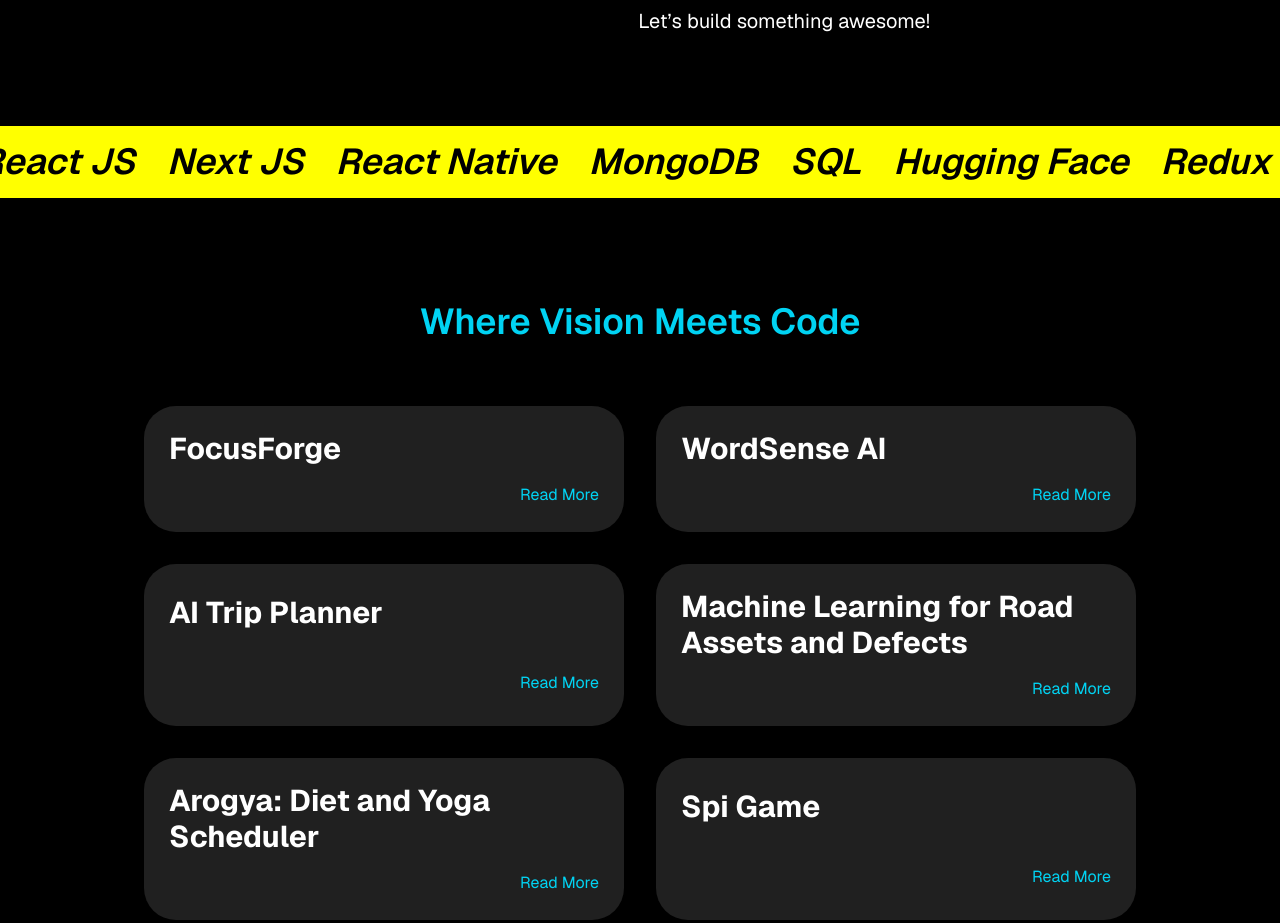
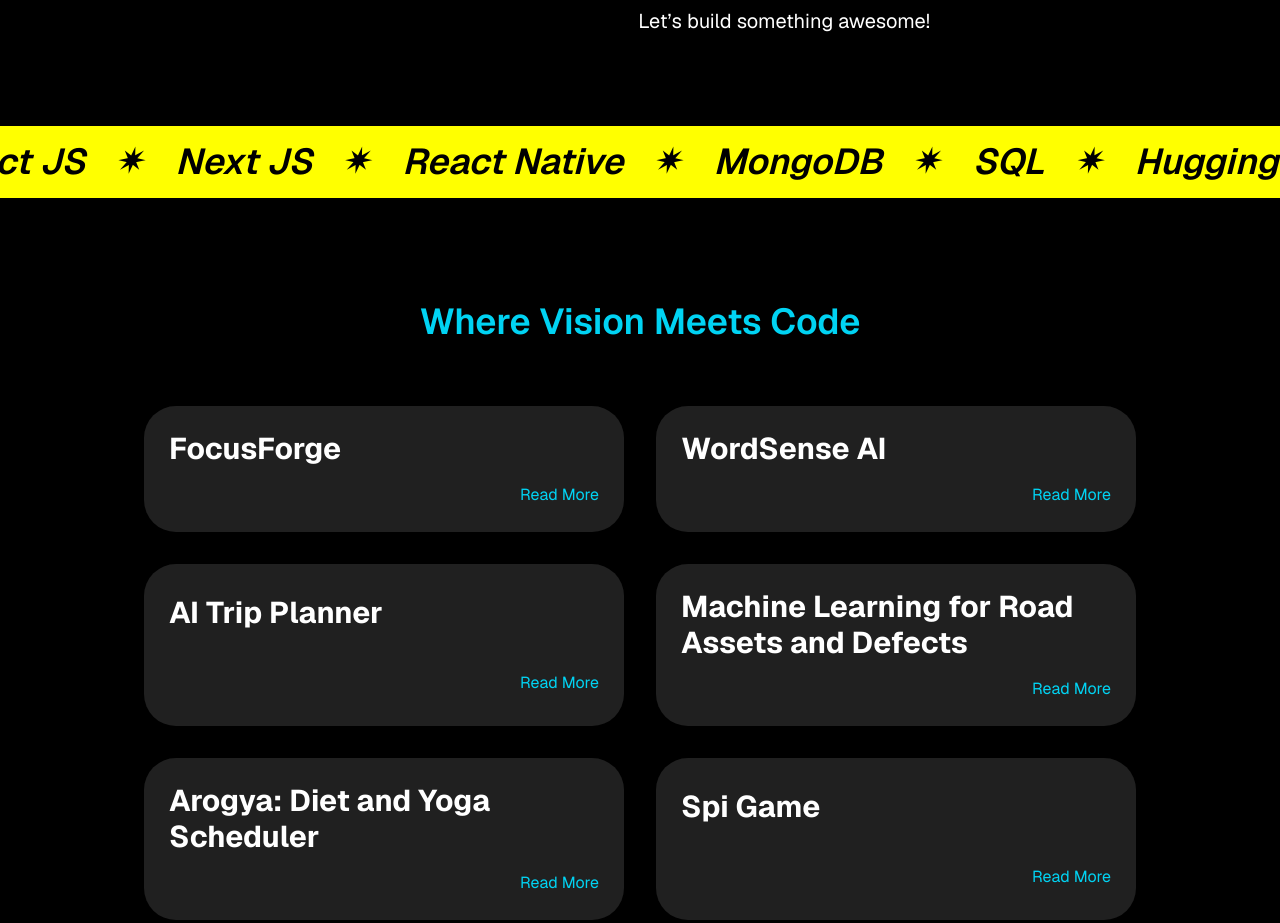
Before and after one commit to vedantbhamare-11/Portfolio-nextjs, a Next.js app: page / in a window 1280 px wide. Shown: the part 1300-2223 px from the top of the page. Built offline with nearby package versions, Linux system fonts and the light colour scheme; no server answers.

Commit message:
added star icon between skills

```diff
--- a/src/components/Skills.tsx
+++ b/src/components/Skills.tsx
@@ -1,7 +1,6 @@
-// src/components/Skills.tsx
 import React from "react";
-import { useSelector } from 'react-redux';
-import { RootState } from '../redux/store'; // Import the RootState type from the store
+import { useSelector } from "react-redux";
+import { RootState } from "../redux/store"; // Import the RootState type from the store
 
 const Skills: React.FC = () => {
   // Get skills from Redux store and specify the state type
@@ -20,7 +19,12 @@ const Skills: React.FC = () => {
             }}
           >
             {skills.map((skill: string, index: number) => (
-              <li key={index}>{skill}</li>
+              <li key={index}>
+                {skill}
+                {index < skills.length - 1 && (
+                  <span className="text-4xl ml-7">&#x2734;</span>
+                )}
+              </li>
             ))}
           </ul>
 
@@ -33,7 +37,12 @@ const Skills: React.FC = () => {
             }}
           >
             {skills.map((skill: string, index: number) => (
-              <li key={index}>{skill}</li>
+              <li key={index}>
+                {skill}
+                {index < skills.length - 1 && (
+                  <span className="text-4xl ml-7">&#x2734;</span>
+                )}
+              </li>
             ))}
           </ul>
         </div>
```
